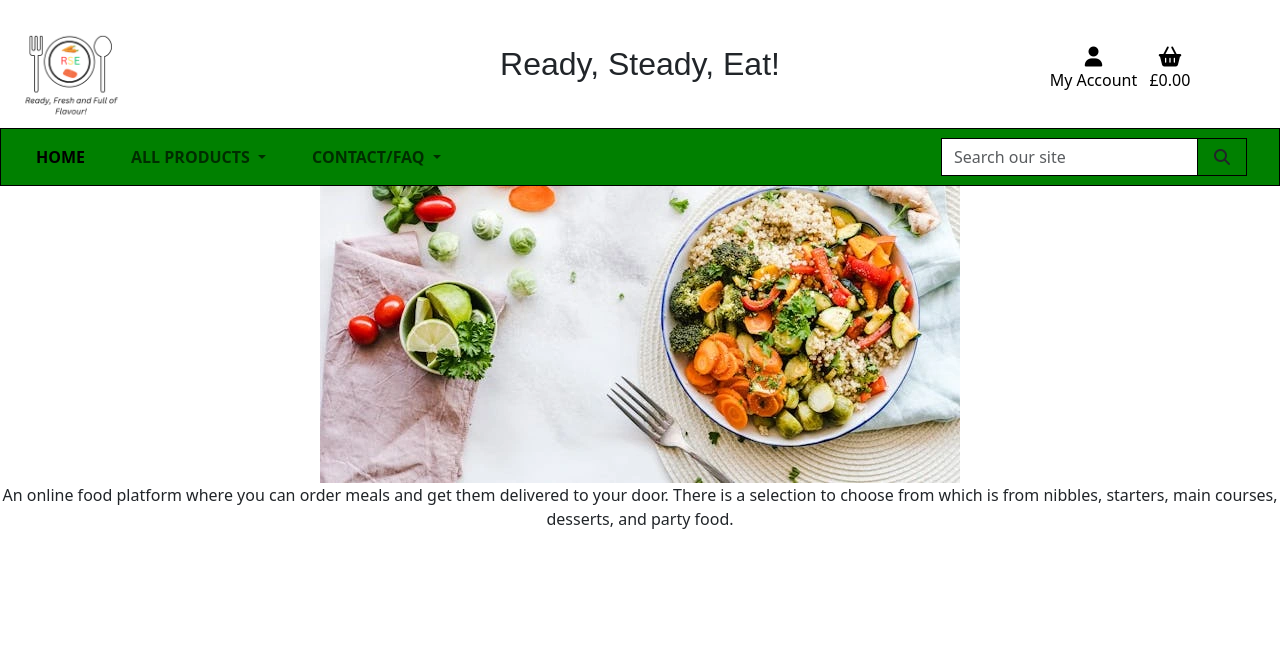
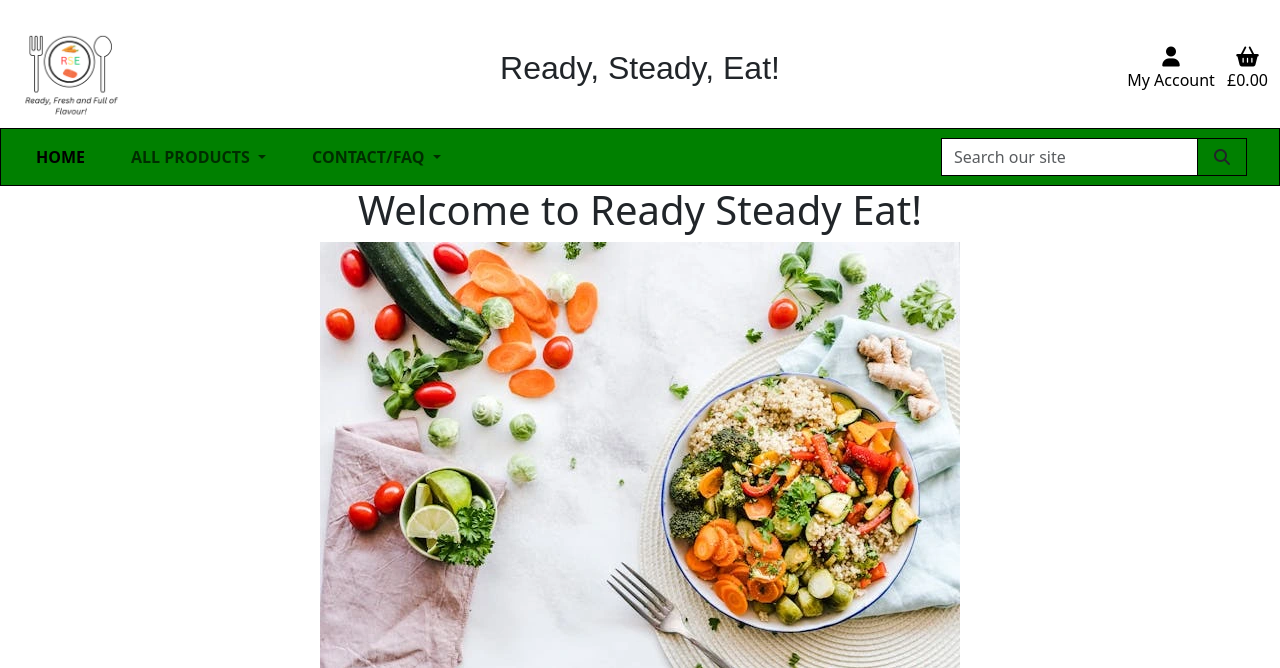
Before and after one commit to hannahro15/ready-steady-eat, a Django app: template home/templates/home/index.html in a window 1280 px wide. Shown: the top 668 px of the page. Run offline with Django 3.2, Linux system fonts and the light colour scheme; the template is opened without the code that fills it, so the values that code supplies are empty; some libraries are stand-ins or nearby versions.

Commit message:
Amend header layout

```diff
--- a/checkout/templates/checkout/checkout.html
+++ b/checkout/templates/checkout/checkout.html
@@ -15,7 +15,6 @@
 {% endblock %}
 
 {% block content %}
-    <div class="overlay"></div>
     <div class="container">
         <div class="row">
             <div class="col">
--- a/home/templates/css/home.css
+++ b/home/templates/css/home.css
@@ -1,6 +1,9 @@
 .home-image {
-    width: 50px;
+    width: 90%;
     height: auto;
+    margin: 0 auto;
+    margin-left: 10px;
+    margin-right:10px;
 }
 
 .home-paragraph {
--- a/static/css/base.css
+++ b/static/css/base.css
@@ -40,21 +40,6 @@
     padding-right: 20px;
 }
 
-.product-container {
-    margin-top: 20%;
-    border: solid 1px black;
-}
-
-.product-container .row {
-    text-align: center;
-}
-
-.card .card-img-top {
-    height: 120px;
-    width: auto;
-    margin: 0 auto;
-}
-
 .update-link,
 .remove-item {
     cursor: pointer;
--- a/templates/base.html
+++ b/templates/base.html
@@ -1,56 +1,68 @@
 {% load static %}
 
-<!doctype html>
+<!DOCTYPE html>
 <html lang="en">
   <head>
-
     {% block meta %}
-        <meta http-equiv="X-UA-Compatible" content="ie=edge">
-        <meta charset="utf-8">
-        <meta name="viewport" content="width=device-width, initial-scale=1">
-        {% endblock %}
-
-        {% block extra_meta %}
-        {% endblock %}
-
-        {% block corecss %}
-        <link rel="stylesheet" href="https://cdn.jsdelivr.net/npm/bootstrap@5.3.3/dist/css/bootstrap.min.css" class="rel">
-        <link rel="stylesheet" href="{% static 'css/base.css' %}">
-        {% endblock %}
-
-        {% block extra_css %}
-        {% endblock %}
-
-        {% block corejs %}
-        <script src="https://kit.fontawesome.com/74563c9565.js" crossorigin="anonymous"></script>
-        <script src="https://cdn.jsdelivr.net/npm/jquery@3.5.1/dist/jquery.min.js" integrity="sha256-9/aliU8dGd2tb6OSsuzixeV4y/faTqgFtohetphbbj0=" crossorigin="anonymous"></script>
-        <script src="https://cdn.jsdelivr.net/npm/@popperjs/core@2.11.8/dist/umd/popper.min.js" integrity="sha384-I7E8VVD/ismYTF4hNIPjVp/Zjvgyol6VFvRkX/vR+Vc4jQkC+hVqc2pM8ODewa9r" crossorigin="anonymous"></script>
-        <script src="https://cdn.jsdelivr.net/npm/bootstrap@5.3.3/dist/js/bootstrap.min.js" integrity="sha384-0pUGZvbkm6XF6gxjEnlmuGrJXVbNuzT9qBBavbLwCsOGabYfZo0T0to5eqruptLy" crossorigin="anonymous"></script>
+    <meta http-equiv="X-UA-Compatible" content="ie=edge" />
+    <meta charset="utf-8" />
+    <meta name="viewport" content="width=device-width, initial-scale=1" />
+    {% endblock %} {% block extra_meta %} {% endblock %} {% block corecss %}
+    <link
+      rel="stylesheet"
+      href="https://cdn.jsdelivr.net/npm/bootstrap@5.3.3/dist/css/bootstrap.min.css"
+      class="rel"
+    />
+    <link rel="stylesheet" href="{% static 'css/base.css' %}" />
+    {% endblock %} {% block extra_css %} {% endblock %} {% block corejs %}
+    <script
+      src="https://kit.fontawesome.com/74563c9565.js"
+      crossorigin="anonymous"
+    ></script>
+    <script
+      src="https://cdn.jsdelivr.net/npm/jquery@3.5.1/dist/jquery.min.js"
+      integrity="sha256-9/aliU8dGd2tb6OSsuzixeV4y/faTqgFtohetphbbj0="
+      crossorigin="anonymous"
+    ></script>
+    <script
+      src="https://cdn.jsdelivr.net/npm/@popperjs/core@2.11.8/dist/umd/popper.min.js"
+      integrity="sha384-I7E8VVD/ismYTF4hNIPjVp/Zjvgyol6VFvRkX/vR+Vc4jQkC+hVqc2pM8ODewa9r"
+      crossorigin="anonymous"
+    ></script>
+    <script
+      src="https://cdn.jsdelivr.net/npm/bootstrap@5.3.3/dist/js/bootstrap.min.js"
+      integrity="sha384-0pUGZvbkm6XF6gxjEnlmuGrJXVbNuzT9qBBavbLwCsOGabYfZo0T0to5eqruptLy"
+      crossorigin="anonymous"
+    ></script>
     <!---Stripe -->
     <script src="https://js.stripe.com/v3/"></script>
-        {% endblock %}
-
-        {% block extra_js %}
-        {% endblock %}
+    {% endblock %} {% block extra_js %} {% endblock %}
 
     <title>Ready, Steady, Eat! {% block extra_title %}{% endblock %}</title>
   </head>
   <body>
-        <header class="container-fluid fixed-top">
-            <div id="topnav" class="row bg-white pt-lg-2 d-sm-flex">
-                <div class="col-12 col-sm-3 my-auto py-1 py-lg-0 text-center text-lg-left">
-                    <a href="{% url 'home' %}" class="nav-link main-logo-link">
-                        <img class="logo-image" src="{% static 'images/logo.png' %}" alt="Logo" >
+    <header class="container-fluid">
+      <div id="topnav" class="row bg-white pt-lg-2">
+        <div
+          class="col-12 col-lg-4 my-auto py-1 py-lg-0 text-center text-lg-start">
+          <a href="{% url 'home' %}" class="nav-link main-logo-link d-inline-block">
+            <img class="logo-image" src="{% static 'images/logo.png' %}" alt="Logo">
           </a>
         </div>
-                <div class="col-12 col-sm-6 my-auto py-1 py-lg-0">
-                    <h2 class="main-heading text-center">Ready, Steady, Eat!</h2>
+        <div class="col-12 col-lg-4 my-auto py-1 text-center">
+            <h2 class="main-heading text-center mb-0">Ready, Steady, Eat!</h2>
         </div>
-                <div class="col-12 col-sm-3 my-auto py-1 py-lg-0">
+        <div class="col-12 col-lg-4 my-auto py-1 d-flex justify-content-center justify-content-lg-end">
           <ul class="list-inline list-unstyled text-center text-lg-right my-0">
             <li class="list-inline-item dropdown">
-                            <a class="text-black nav-link" href="#" id="user-options" data-bs-toggle="collapse"
-                                aria-haspopup="true" aria-expanded="false">
+              <a
+                class="text-black nav-link"
+                href="#"
+                id="user-options"
+                data-toggle="dropdown"
+                aria-haspopup="true"
+                aria-expanded="false"
+              >
                 <div class="text-center">
                   <div><i class="fas fa-user fa-lg"></i></div>
                   <p class="my-0">My Account</p>
@@ -65,21 +77,20 @@
                         <a href="{% url 'account_logout' %}" class="dropdown-item">Logout</a>
                 {% else %}
                         <a href="{% url 'account_signup' %}" class="dropdown-item">Register</a>
-                                <a href="{% url 'account_login' %}" class="dropdown-item">Login</a>
+                        <a href="{% url 'account_login' %}" class="dropdown-item" >Login</a>
                 {% endif %}
               </div>
             </li>
             <li class="list-inline-item">
-                            <a class="{% if grand_total %}text-info font-weight-bold{% else %}text-black{% endif %} nav-link"
-                                href="{% url 'view_bag' %}">
+              <a
+                class="{% if grand_total %}text-info font-weight-bold{% else %}text-black{% endif %} nav-link"
+                href="{% url 'view_bag' %}"
+              >
                 <div class="text-center">
                   <div><i class="fa-solid fa-basket-shopping fa-lg"></i></div>
                   <p class="my-0">
-                                        {% if grand_total %}
-                                        £{{ grand_total|floatformat:2 }}
-                                        {% else %}
-                                        £0.00
-                                        {% endif %}
+                    {% if grand_total %} £{{ grand_total|floatformat:2 }}
+                    {% else %} £0.00 {% endif %}
                   </p>
                 </div>
               </a>
@@ -90,32 +101,92 @@
       <div class="row">
         <nav class="navbar navbar-expand-md col-lg-8">
           <div class="container-fluid h-100 w-100">
-                        <button class="navbar-toggler" type="button" data-bs-toggle="collapse"
-                            data-bs-target="#navbarNavDropdown" aria-controls="navbarNavDropdown" aria-expanded="false"
-                            aria-label="Toggle navigation">
+            <button
+              class="navbar-toggler"
+              type="button"
+              data-bs-toggle="collapse"
+              data-bs-target="#navbarNavDropdown"
+              aria-controls="navbarNavDropdown"
+              aria-expanded="false"
+              aria-label="Toggle navigation"
+            >
               <span class="navbar-toggler-icon"></span>
             </button>
             <div class="collapse navbar-collapse" id="navbarNavDropdown">
               <ul class="navbar-nav">
                 <li class="nav-item text-uppercase">
-                                    <a class="nav-link active" aria-current="page" href="{% url 'home' %}">Home</a>
+                  <a
+                    class="nav-link active"
+                    aria-current="page"
+                    href="{% url 'home' %}"
+                    >Home</a
+                  >
                 </li>
                 <li class="nav-item text-uppercase dropdown">
-                                    <a class="nav-link dropdown-toggle" href="{% url 'products' %}" role="button" data-bs-toggle="dropdown" aria-expanded="false">
+                  <a
+                    class="nav-link dropdown-toggle"
+                    href="{% url 'products' %}"
+                    role="button"
+                    data-bs-toggle="dropdown"
+                    aria-expanded="false"
+                  >
                     All Products
                   </a>
                   <ul class="dropdown-menu">
-                                      <li><a class="dropdown-item" href="{% url 'products' %}">All Products</a></li>
-                                      <li><a class="dropdown-item" href="{% url 'products' %}?category=nibbles">Nibbles</a></li>
-                                      <li><a class="dropdown-item" href="{% url 'products' %}?category=starters">Starters</a></li>
-                                      <li><a class="dropdown-item" href="{% url 'products' %}?category=main_courses">Main Courses</a></li>
-                                      <li><a class="dropdown-item" href="{% url 'products' %}?category=sides">Sides</a></li>
-                                      <li><a class="dropdown-item" href="{% url 'products' %}?category=desserts">Desserts</a></li>
-                                      <li><a class="dropdown-item" href="{% url 'products' %}?category=party_food">Party Food</a></li>
+                    <li>
+                      <a class="dropdown-item" href="{% url 'products' %}"
+                        >All Products</a
+                      >
+                    </li>
+                    <li>
+                      <a
+                        class="dropdown-item"
+                        href="{% url 'products' %}?category=nibbles"
+                        >Nibbles</a
+                      >
+                    </li>
+                    <li>
+                      <a
+                        class="dropdown-item"
+                        href="{% url 'products' %}?category=starters"
+                        >Starters</a>
+                    </li>
+                    <li>
+                      <a
+                        class="dropdown-item"
+                        href="{% url 'products' %}?category=main_courses"
+                        >Main Courses</a>
+                    </li>
+                    <li>
+                      <a
+                        class="dropdown-item"
+                        href="{% url 'products' %}?category=sides"
+                        >Sides</a>
+                    </li>
+                    <li>
+                      <a
+                        class="dropdown-item"
+                        href="{% url 'products' %}?category=desserts"
+                        >Desserts</a
+                      >
+                    </li>
+                    <li>
+                      <a
+                        class="dropdown-item"
+                        href="{% url 'products' %}?category=party_food"
+                        >Party Food</a
+                      >
+                    </li>
                   </ul>
                 </li>
                 <li class="nav-item text-uppercase dropdown">
-                                    <a class="nav-link dropdown-toggle" href="#" role="button" data-bs-toggle="dropdown" aria-expanded="false">
+                  <a
+                    class="nav-link dropdown-toggle"
+                    href="#"
+                    role="button"
+                    data-bs-toggle="dropdown"
+                    aria-expanded="false"
+                  >
                     Contact/FAQ
                   </a>
                   <ul class="dropdown-menu">
@@ -127,9 +198,17 @@
             </div>
             <form method="GET" action="">
               <div class="search-bar input-group w-100">
-                                <input class="form-control border border-black rounded-0" type="text" name="q" placeholder="Search our site">
+                <input
+                  class="form-control border border-black rounded-0"
+                  type="text"
+                  name="q"
+                  placeholder="Search our site"
+                />
                 <div class="input-group-append">
-                                    <button class="form-control btn btn-black border border-black rounded-0" type="submit">
+                  <button
+                    class="form-control btn btn-black border border-black rounded-0"
+                    type="submit"
+                  >
                     <span class="icon">
                       <i class="fas fa-search"></i>
                     </span>
@@ -154,6 +233,5 @@
 
     {% block postloadjs %}
     {% endblock %}
-
   </body>
 </html>
```
Lines whose indentation alone changed are shown as unchanged.
